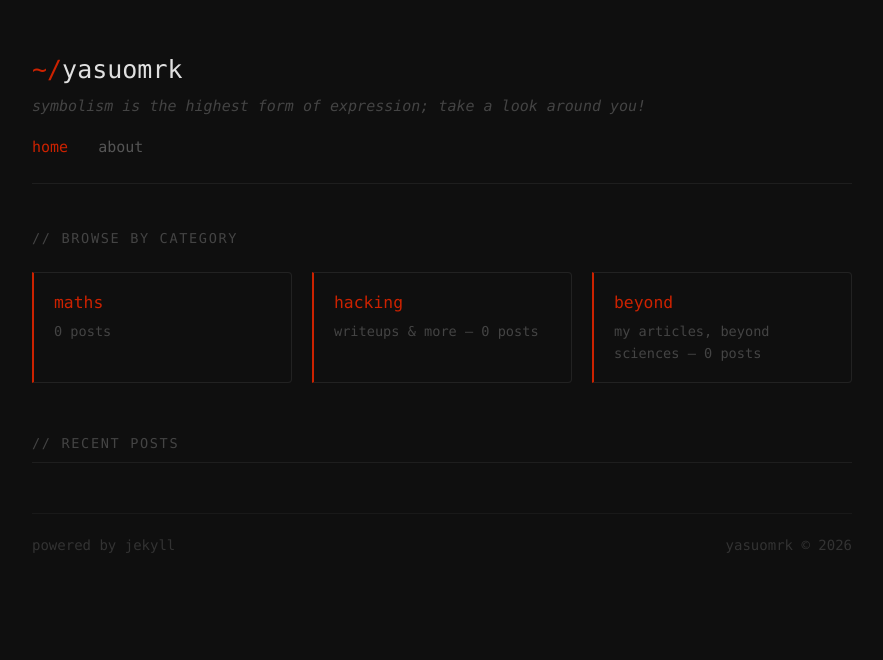
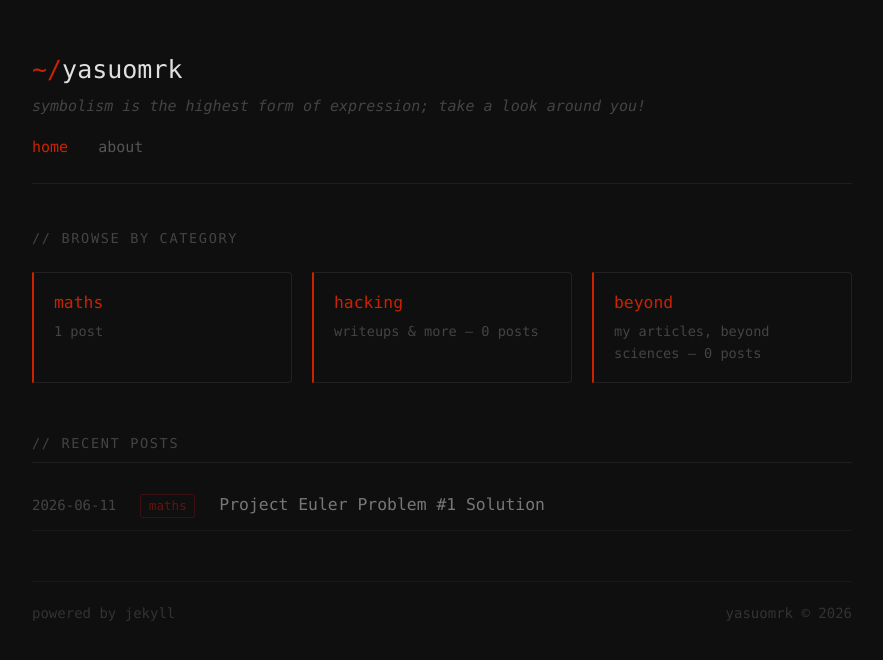
Before and after one commit to yasuomrk/yasuomrk.github.io, a Jekyll site: the page built from index.html, in a window 1280 px wide. Shown: the top 660 px of the page, without its empty margins (198-1081 px from the left). Built offline with Jekyll 4.4.1, drawn with Linux system fonts in a browser that asks for light colours; some of the changed lines change nothing that is shown.

Commit message:
new maths post

````diff
--- a/_config.yml
+++ b/_config.yml
@@ -2,6 +2,7 @@ title: "yasuomrk"
 description: "symbolism is the highest form of expression; take a look around you!"
 url: "https://yasuomrk.github.io"
 baseurl: ""
+future: true
 
 author: yasuomrk
 
--- /dev/null
+++ b/_posts/2026-06-11-pe1-solution.md
@@ -0,0 +1,34 @@
+---
+layout: post
+title: "Project Euler Problem #1 Solution"
+date: 2026-06-11
+category: maths
+---
+
+## overview
+The problem is actually very easy. The description is:
+> If we list all the natural numbers below 10 that are multiples of 3 or 5 , we get 3, 5, 6 and 9. The sum of these multiples is 23. Find the sum of all the multiples of 3 or 5 below 1000.
+
+## solution
+For this problem, we can use summation. let’s start by writing the summation formula:
+<img src="/assets/images/maths/latex_1.png" style="display:block; margin:1.2rem auto;">
+We need to find the sum of all numbers divisible by 3 up until 999, because 999 is the highest number below 1000 that is perfectly divided by 3. To do this, we substitute a=3 and d=3, where a is the starting term and d is the common difference between the terms:
+<img src="/assets/images/maths/latex_2.png" style="display:block; margin:1.2rem auto; width:40%;">
+*(N is the highest number below 1000 that is divided by a).*
+Now, the same formula applies to sum of all numbers below 1000, divided by 5:
+<img src="/assets/images/maths/latex_3.png" style="display:block; margin:1.2rem auto; width:44%;">
+Now, we add S_n1 and S_n2:
+<img src="/assets/images/maths/latex_4.png" style="display:block; margin:1.2rem auto;">
+And we are done, right…? No, because in there we have numbers that are both multiples of 3 AND 5, twice. For example:
+```
+3, 6, 9, 12, 15, 18...
+5, 10, 15, 20...
+```
+See above how 15 is in there twice? To fix this issue, what we can do is find the least common multiple (LCM) of 3 and 5, and we apply whatever formula we applied to these two previously. Then, the sum of all numbers below 1000, divisible by 15, will be subtracted from S_n1,2 and we get the answer:
+<img src="/assets/images/maths/latex_5.png" style="display:block; margin:1.2rem auto; width:40%;">
+Now, we subtract:
+<img src="/assets/images/maths/latex_6.png" style="display:block; margin:1.2rem auto; width:50%;">
+So, the sum of all the multiples of 3 or 5 below 1000 is 233.168!
+Ultimately, we can also use sigma notation as it’s no different, but I found arithmetic progressions much simpler because I’ve also done them in school. :). Also, I'm using `.` instead of `,` because I'm not American, baby.
+<br>
+- *LaTeX site used: [https://latexeditor.lagrida.com](https://latexeditor.lagrida.com/)*
````
Also changed, not shown: assets/images/maths/latex_1.png (added), assets/images/maths/latex_2.png (added), assets/images/maths/latex_3.png (added), assets/images/maths/latex_4.png (added), assets/images/maths/latex_5.png (added), assets/images/maths/latex_6.png (added).
